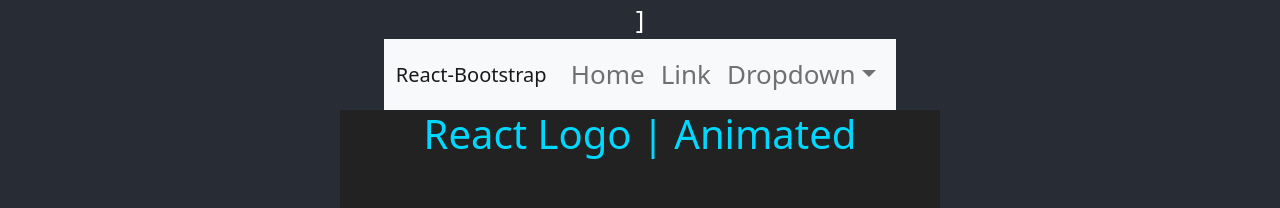
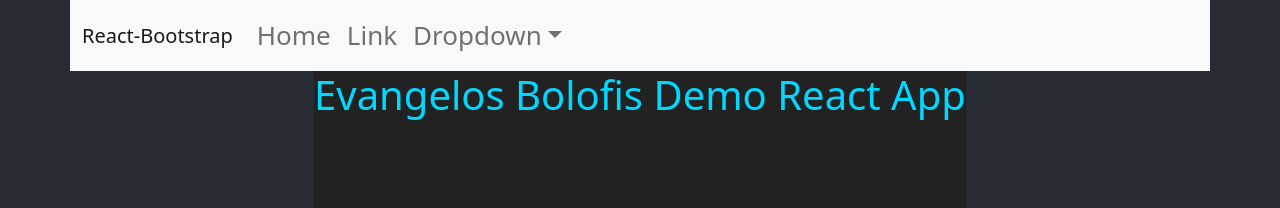
Before and after one commit to ebolofis/MyReactApp, a React (Create React App) app: page / in a window 1280 px wide. Shown: the top 208 px of the page. Built offline with nearby package versions, Linux system fonts and the light colour scheme.

Commit message:
navbar minor css changes

```diff
--- a/src/App.js
+++ b/src/App.js
@@ -15,7 +15,7 @@ function App() {
     ];
 return (
   <div className="App">
-    <header className="App-header">]
+    <header className="App-header">
 
   <NavigationBar></NavigationBar>
       <Logo></Logo>
--- a/src/components/Logo.js
+++ b/src/components/Logo.js
@@ -11,7 +11,7 @@ function Logo(){
         </head>
 
       <body>
-       <h1 class="title">React Logo | Animated</h1>
+       <h1 class="title">Evangelos Bolofis Demo React App</h1>
 
        <div class="box">
 
--- /dev/null
+++ b/src/components/NavBar.css
@@ -0,0 +1,3 @@
+.container{
+width: 2000px;
+}
--- a/src/components/Navbar.js
+++ b/src/components/Navbar.js
@@ -1,5 +1,6 @@
 
 import React, { Component } from "react";
+import './NavBar.css';
 import { Navbar,Nav,NavDropdown,Container} from "react-bootstrap";
 
 
```
